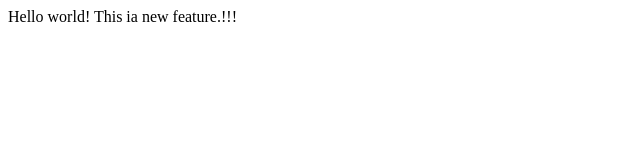
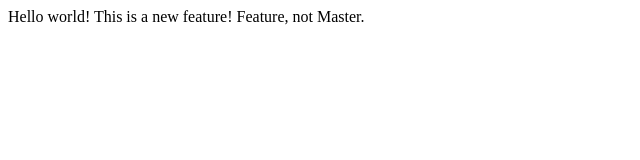
Before and after one commit to clementytcheng/lecture1, a plain HTML site: page index.html in a window 1280 px wide. Shown: the whole page, without its empty margins (0-640 px from the left). Drawn offline with Linux system fonts and the light colour scheme.

Commit message:
Feature, not master

```diff
--- a/index.html
+++ b/index.html
@@ -4,6 +4,6 @@
         <title>My Web Page!</title>
     </head>
     <body>
-        <a> Hello world! This ia new feature.!!!</a>
+        <a> Hello world! This is a new feature! Feature, not Master. </a>
     </body>
 </html>
```
